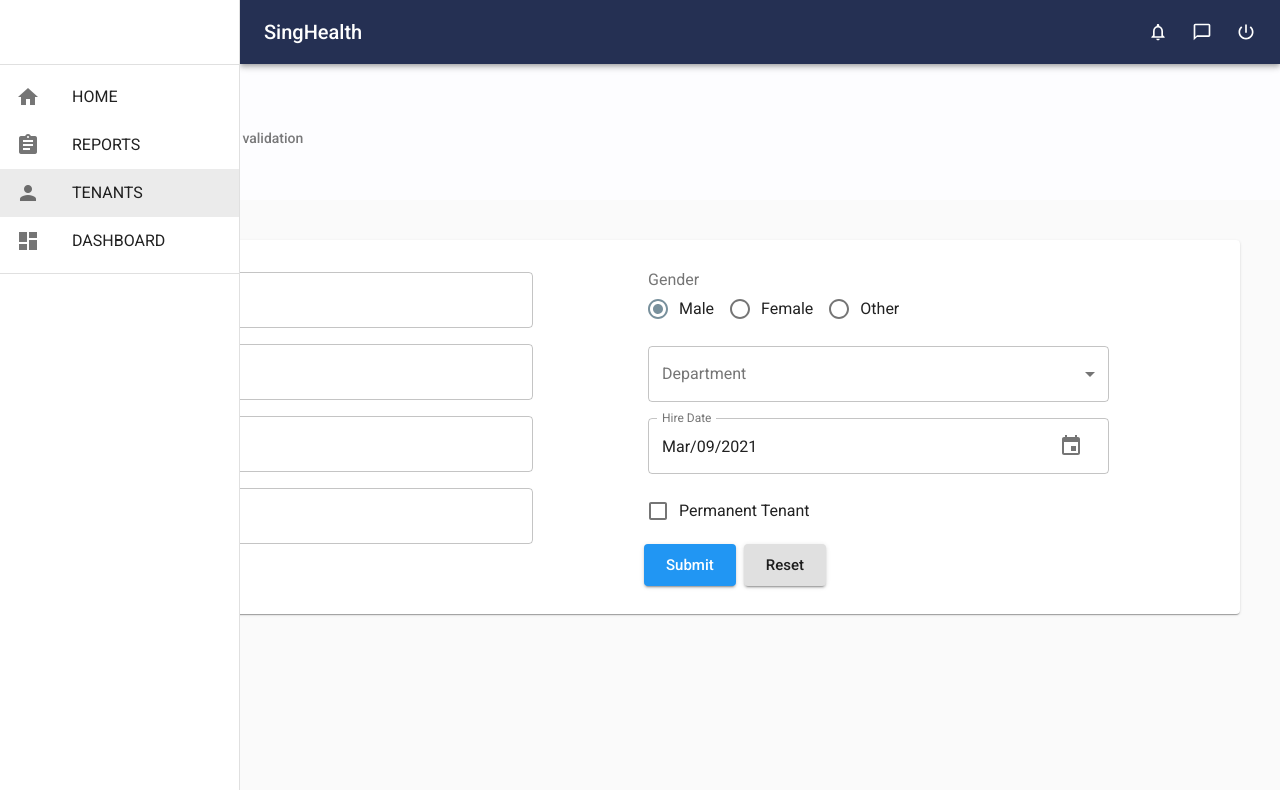
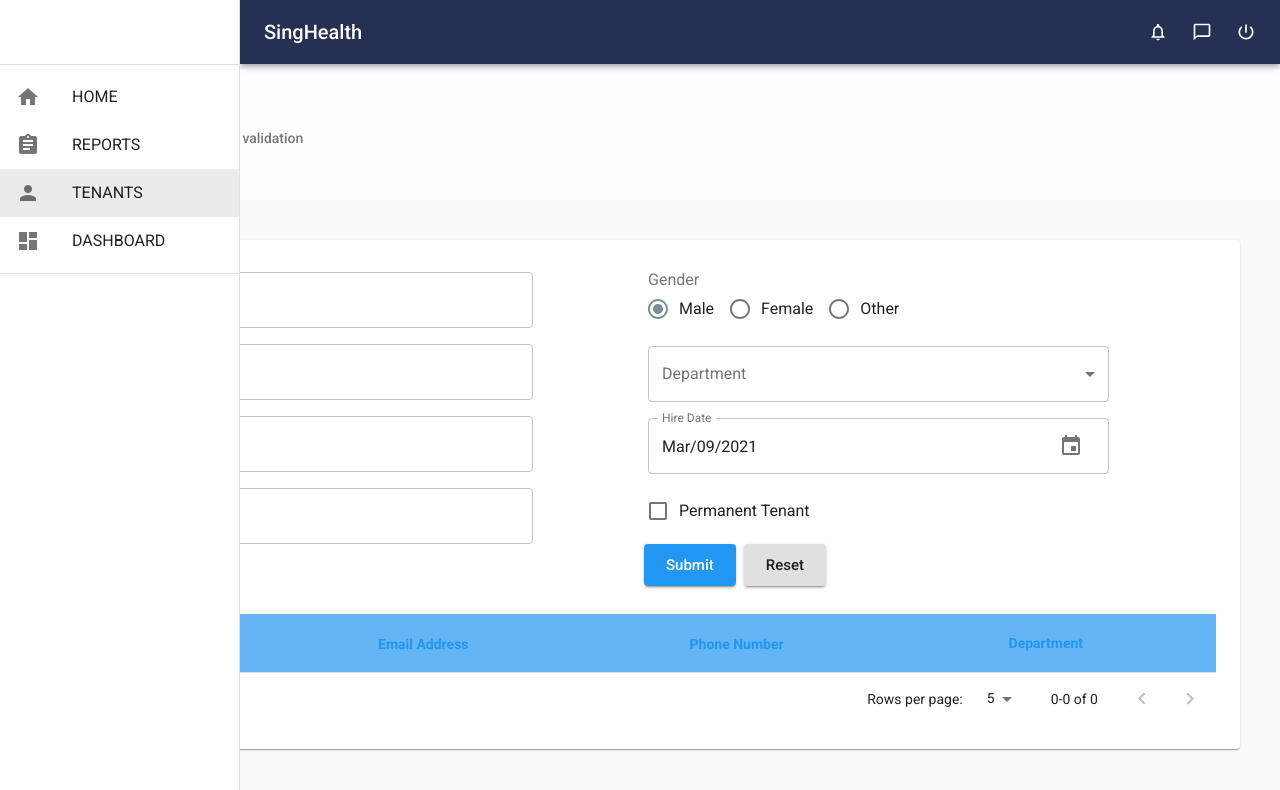
Before and after one commit to kweralt/sh-frontend-2, a React (Create React App) app: page /tenants in a window 1280 px wide. Shown: the top 790 px of the page. Built offline with nearby package versions, Linux system fonts and the light colour scheme.

Commit message:
Add MuiTable with sorting, pagination

```diff
--- /dev/null
+++ b/src/components/useTable.js
@@ -0,0 +1,135 @@
+import {
+  Table,
+  TableHead,
+  TableRow,
+  TableCell,
+  TablePagination,
+  makeStyles,
+  TableSortLabel,
+} from "@material-ui/core";
+import { useState } from "react";
+
+const useStyles = makeStyles((theme) => ({
+  table: {
+    marginTop: theme.spacing(3),
+    "& thead th": {
+      fontWeight: "600",
+      color: theme.palette.primary.main,
+      backgroundColor: theme.palette.primary.light,
+    },
+    "& tbody td": {
+      fontWeight: "300",
+    },
+    "& tbody tr:hover": {
+      backgroundColor: "#fffbf2",
+      cursor: "pointer",
+    },
+  },
+}));
+
+export default function useTable(records, headCells) {
+  const classes = useStyles();
+
+  const pages = [5, 10, 25];
+  const [page, setPage] = useState(0);
+  const [rowsPerPage, setRowsPerPage] = useState(pages[page]);
+  const [order, setOrder] = useState();
+  const [orderBy, setOrderBy] = useState();
+
+  const TblContainer = (props) => (
+    <Table className={classes.table}>{props.children}</Table>
+  );
+
+  const TblHead = (props) => {
+    const handleSortRequest = (cellId) => {
+      const isAsc = orderBy === cellId && order === "asc";
+      setOrder(isAsc ? "desc" : "asc");
+      setOrderBy(cellId);
+    };
+
+    return (
+      <TableHead>
+        <TableRow>
+          {headCells.map((headCell) => (
+            <TableCell
+              key={headCell.id}
+              sortDirection={orderBy === headCell.id ? order : false}
+            >
+              {headCell.disableSorting ? (
+                headCell.label
+              ) : (
+                <TableSortLabel
+                  active={orderBy === headCell.id}
+                  direction={orderBy === headCell.id ? order : "asc"}
+                  onClick={() => {
+                    handleSortRequest(headCell.id);
+                  }}
+                >
+                  {headCell.label}
+                </TableSortLabel>
+              )}
+            </TableCell>
+          ))}
+        </TableRow>
+      </TableHead>
+    );
+  };
+
+  const handleChangePage = (event, newPage) => {
+    setPage(newPage);
+  };
+
+  const handleChangeRowsPerPage = (event) => {
+    setRowsPerPage(parseInt(event.target.value, 10));
+    setPage(0); // reset index to 0
+  };
+
+  const TblPagination = () => (
+    <TablePagination
+      component="div"
+      page={page}
+      rowsPerPageOptions={pages}
+      rowsPerPage={rowsPerPage}
+      count={records.length}
+      onChangePage={handleChangePage}
+      onChangeRowsPerPage={handleChangeRowsPerPage}
+    />
+  );
+
+  function stableSort(array, comparator) {
+    // from mui docs
+    const stabilizedThis = array.map((el, index) => [el, index]);
+    stabilizedThis.sort((a, b) => {
+      const order = comparator(a[0], b[0]);
+      if (order !== 0) return order;
+      return a[1] - b[1];
+    });
+    return stabilizedThis.map((el) => el[0]);
+  }
+
+  function getComparator(order, orderBy) {
+    return order === "desc"
+      ? (a, b) => descendingComparator(a, b, orderBy)
+      : (a, b) => -descendingComparator(a, b, orderBy);
+  }
+
+  function descendingComparator(a, b, orderBy) {
+    if (b[orderBy] < a[orderBy]) {
+      return -1;
+    }
+    if (b[orderBy] > a[orderBy]) {
+      return 1;
+    }
+    return 0;
+  }
+
+  const recordsAfterPagingAndSorting = () => {
+    // slice() returns elements of the range of index given
+    return stableSort(records, getComparator(order, orderBy)).slice(
+      page * rowsPerPage,
+      (page + 1) * rowsPerPage
+    );
+  };
+
+  return { TblContainer, TblHead, TblPagination, recordsAfterPagingAndSorting };
+}
--- a/src/pages/Tenants.js
+++ b/src/pages/Tenants.js
@@ -1,7 +1,16 @@
 import { PeopleOutlineTwoTone } from "@material-ui/icons";
 import TenantForm from "../components/TenantForm";
 import PageHeader from "../components/PageHeader";
-import { Paper, makeStyles } from "@material-ui/core";
+import {
+  Paper,
+  makeStyles,
+  TableBody,
+  TableRow,
+  TableCell,
+} from "@material-ui/core";
+import { useState } from "react";
+import useTable from "../components/useTable";
+import * as tenantServices from "../services/tenantServices";
 
 const useStyles = makeStyles((theme) => ({
   pageContent: {
@@ -10,8 +19,23 @@
   },
 }));
 
+const headCells = [
+  { id: "fullName", label: "Tenant Name" },
+  { id: "email", label: "Email Address" },
+  { id: "mobile", label: "Phone Number" },
+  { id: "department", label: "Department", disableSorting: true },
+];
+
 export default function Tenants() {
   const classes = useStyles();
+  const [records, setRecords] = useState(tenantServices.getAllTenants());
+  const {
+    TblContainer,
+    TblHead,
+    TblPagination,
+    recordsAfterPagingAndSorting,
+  } = useTable(records, headCells);
+
   return (
     <>
       <PageHeader
@@ -21,6 +45,20 @@
       />
       <Paper className={classes.pageContent}>
         <TenantForm />
+        <TblContainer>
+          <TblHead />
+          <TableBody>
+            {recordsAfterPagingAndSorting().map((item) => (
+              <TableRow key={item.id}>
+                <TableCell>{item.fullName}</TableCell>
+                <TableCell>{item.email}</TableCell>
+                <TableCell>{item.mobile}</TableCell>
+                <TableCell>{item.department}</TableCell>
+              </TableRow>
+            ))}
+          </TableBody>
+        </TblContainer>
+        <TblPagination />
       </Paper>
     </>
   );
--- a/src/services/tenantServices.js
+++ b/src/services/tenantServices.js
@@ -29,5 +29,11 @@
 export function getAllTenants() {
   if (localStorage.getItem(KEYS.tenants) == null)
     localStorage.setItem(KEYS.tenants, JSON.stringify([]));
-  return JSON.parse(localStorage.getItem(KEYS.tenants));
+  let tenants = JSON.parse(localStorage.getItem(KEYS.tenants));
+  // map departmentId to department title
+  let departments = getDepartmentCollection();
+  return tenants.map((x) => ({
+    ...x,
+    department: departments[x.departmentId - 1].title, //relationship is -1 to test
+  }));
 }
```
